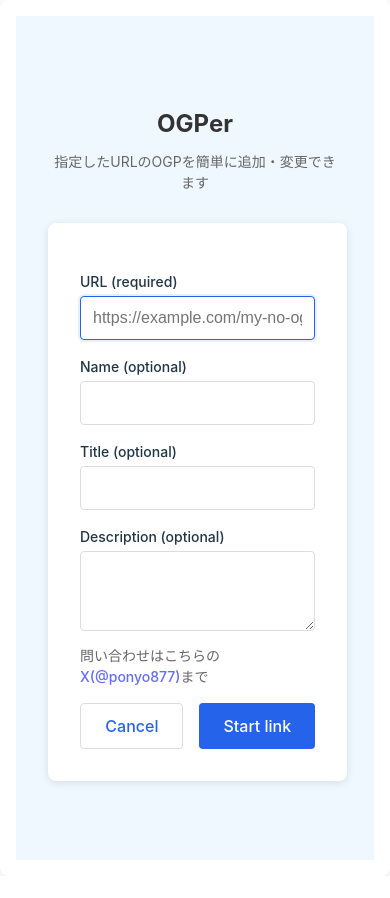
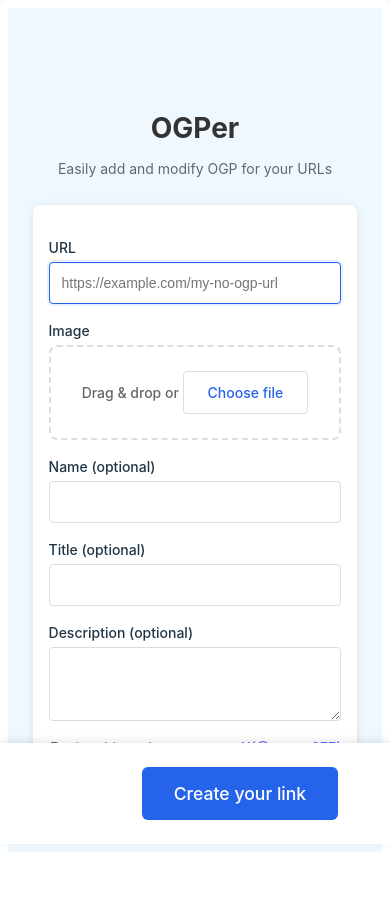
Before and after one commit to ponyo877/ogper, a React (Vite) app in the folder frontend/: page / in a window 390 px wide. Shown: the top 898 px of the page. Before the commit the page ends 876 px from the top, so only its background shows below. Built offline with nearby package versions, Linux system fonts and the light colour scheme.

Commit message:
add mobile mode

```diff
--- a/frontend/src/App.css
+++ b/frontend/src/App.css
@@ -2,7 +2,7 @@
   display: flex;
   flex-direction: column;
   align-items: center;
-  justify-content: center;
+  justify-content: flex-start;
   width: 100%;
   max-width: 800px;
   min-height: 100vh;
@@ -12,6 +12,8 @@
   border-radius: 8px;
   box-shadow: 0 2px 8px rgba(0, 0, 0, 0.1);
   box-sizing: border-box;
+  overflow-y: auto;
+  padding-bottom: 100px;
 }
 
 .link-create-form {
@@ -44,11 +46,12 @@
 
 .header {
   text-align: center;
-  margin-bottom: 1rem;
+  padding-top: 0.5rem;
+  margin-bottom: 0.75rem;
 }
 
 .header h1 {
-  font-size: 1.5rem;
+  font-size: 2rem;
   margin-bottom: 0.5rem;
 }
 
@@ -111,15 +114,118 @@
   font-size: 1rem;
 }
 
+.file-upload-container {
+  position: relative;
+  border: 2px dashed #ddd;
+  border-radius: 8px;
+  padding: 1.5rem;
+  text-align: center;
+  transition: all 0.2s ease;
+}
+
+.file-upload-container.dragover {
+  border-color: #2563eb;
+  background-color: #f0f8ff;
+}
+
+.file-upload-label {
+  display: block;
+  color: #666;
+  font-size: 0.875rem;
+  cursor: pointer;
+}
+
+.file-upload-input {
+  position: absolute;
+  width: 100%;
+  height: 100%;
+  top: 0;
+  left: 0;
+  opacity: 0;
+  cursor: pointer;
+}
+
+.file-upload-button {
+  background-color: #2563eb;
+  color: white;
+  border: none;
+  border-radius: 4px;
+  padding: 0.5rem 1rem;
+  font-size: 0.875rem;
+  cursor: pointer;
+  transition: background-color 0.2s ease;
+}
+
+.file-upload-button:hover {
+  background-color: #1d4ed8;
+}
+
+.file-preview {
+  margin-top: 1rem;
+  max-width: 100%;
+  border-radius: 4px;
+  box-shadow: 0 2px 4px rgba(0, 0, 0, 0.1);
+}
+
 .error-message {
   color: #dc2626;
   font-size: 0.875rem;
   margin-top: 0.5rem;
 }
 
+@media (max-width: 768px) {
+  .app-container {
+    padding: 0.5rem;
+    width: 100%;
+    display: flex;
+    flex-direction: column;
+    justify-content: center;
+    align-items: center;
+    overflow-y: auto;
+    padding-bottom: 100px;
+  }
+
+  .form-container {
+    width: 95%;
+    padding: 1rem;
+    margin: 0 auto;
+    box-sizing: border-box;
+  }
+
+  .header h1 {
+    font-size: 1.75rem;
+  }
+
+  .footer-content {
+    width: 100%;
+    padding: 0.5rem;
+    min-height: auto;
+  }
+
+  .footer {
+    padding: 0.5rem;
+    height: auto;
+  }
+
+  .primary {
+    padding: 0.75rem 1.5rem;
+    font-size: 1rem;
+  }
+
+  .form-group input,
+  .form-group textarea {
+    font-size: 0.875rem;
+    /* padding: 0.5rem; */
+  }
+
+  .link-create-form {
+    padding: 1rem;
+  }
+}
+
 .form-actions {
   display: flex;
-  justify-content: flex-end;
+  justify-content: center;
   gap: 1rem;
   margin-top: 1rem;
 }
@@ -127,10 +233,12 @@
 .primary {
   background-color: #2563eb;
   color: white;
-  padding: 0.75rem 1.5rem;
+  padding: 1rem 2rem;
   border: none;
-  border-radius: 4px;
+  border-radius: 6px;
   cursor: pointer;
+  font-size: 1.1rem;
+  font-weight: 500;
 }
 
 .primary:hover {
@@ -148,3 +256,27 @@
 .secondary:hover {
   background-color: #f5f5f5;
 }
+
+.contact-info {
+  text-align: right;
+  margin-top: 1rem;
+}
+
+.footer {
+  position: fixed;
+  bottom: 0;
+  left: 0;
+  right: 0;
+  background: white;
+  padding: 1rem;
+  box-shadow: 0 -2px 8px rgba(0, 0, 0, 0.1);
+}
+
+.footer-content {
+  width: 80%;
+  max-width: 600px;
+  margin: 0 auto;
+  background: white;
+  display: flex;
+  justify-content: flex-end;
+}
--- a/frontend/src/components/LinkCreateForm.tsx
+++ b/frontend/src/components/LinkCreateForm.tsx
@@ -10,7 +10,41 @@ export const LinkCreateForm = ({ onSubmit, onCancel }: LinkCreateFormProps) => {
   const [title, setTitle] = useState('');
   const [description, setDescription] = useState('');
   const [name, setName] = useState('');
+  const [image, setImage] = useState<File | null>(null);
+  const [preview, setPreview] = useState<string | null>(null);
+  const [isDragging, setIsDragging] = useState(false);
   const [error, setError] = useState('');
+
+  const handleFileChange = (file: File | null) => {
+    setImage(file);
+    if (file) {
+      const reader = new FileReader();
+      reader.onloadend = () => {
+        setPreview(reader.result as string);
+      };
+      reader.readAsDataURL(file);
+    } else {
+      setPreview(null);
+    }
+  };
+
+  const handleDragOver = (e: React.DragEvent<HTMLDivElement>) => {
+    e.preventDefault();
+    setIsDragging(true);
+  };
+
+  const handleDragLeave = () => {
+    setIsDragging(false);
+  };
+
+  const handleDrop = (e: React.DragEvent<HTMLDivElement>) => {
+    e.preventDefault();
+    setIsDragging(false);
+    const file = e.dataTransfer.files[0];
+    if (file && file.type.startsWith('image/')) {
+      handleFileChange(file);
+    }
+  };
 
   const handleSubmit = (e: React.FormEvent) => {
     e.preventDefault();
@@ -26,14 +60,14 @@ export const LinkCreateForm = ({ onSubmit, onCancel }: LinkCreateFormProps) => {
       <div className="header">
         <h1>OGPer</h1>
         <p className="subtitle">
-        指定したURLのOGPを簡単に追加・変更できます
+        Easily add and modify OGP for your URLs
         </p>
       </div>
 
       <div className="form-container">
         <form onSubmit={handleSubmit}>
           <div className="form-group">
-            <label htmlFor="url">URL (required)</label>
+            <label htmlFor="url">URL</label>
             <input
               id="url"
               type="url"
@@ -43,6 +77,40 @@ export const LinkCreateForm = ({ onSubmit, onCancel }: LinkCreateFormProps) => {
               autoFocus
               required
             />
+          </div>
+
+          <div className="form-group">
+            <label htmlFor="image">Image</label>
+            <div
+              className={`file-upload-container ${isDragging ? 'dragover' : ''}`}
+              onDragOver={handleDragOver}
+              onDragLeave={handleDragLeave}
+              onDrop={handleDrop}
+            >
+              <label htmlFor="image" className="file-upload-label">
+                {preview ? (
+                  <img src={preview} alt="Preview" className="file-preview" />
+                ) : (
+                  <>
+                    <span>Drag & drop or </span>
+                    <button
+                      type="button"
+                      className="secondary"
+                      onClick={() => document.getElementById('image')?.click()}
+                    >
+                      Choose file
+                    </button>
+                  </>
+                )}
+              </label>
+              <input
+                id="image"
+                type="file"
+                accept="image/*"
+                className="file-upload-input"
+                onChange={(e) => handleFileChange(e.target.files?.[0] || null)}
+              />
+            </div>
           </div>
 
           <div className="form-group">
@@ -75,19 +143,18 @@ export const LinkCreateForm = ({ onSubmit, onCancel }: LinkCreateFormProps) => {
             />
           </div>
 
-          <p className="subtitle">
-              問い合わせはこちらの<a href="https://twitter.com/ponyo877" target="_blank" rel="noopener noreferrer">X(@ponyo877)</a>まで
-          </p>
+          <div className="contact-info subtitle">
+              For inquiries, please contact <a href="https://twitter.com/ponyo877" target="_blank" rel="noopener noreferrer">X(@ponyo877)</a>
+          </div>
 
           {error && <div className="error-message">{error}</div>}
 
-          <div className="form-actions">
-            <button type="button" className="secondary" onClick={onCancel}>
-              Cancel
-            </button>
-            <button type="submit" className="primary">
-              Start link
-            </button>
+          <div className="footer">
+            <div className="footer-content">
+              <button type="submit" className="primary">
+                Create your link
+              </button>
+            </div>
           </div>
         </form>
       </div>
```
